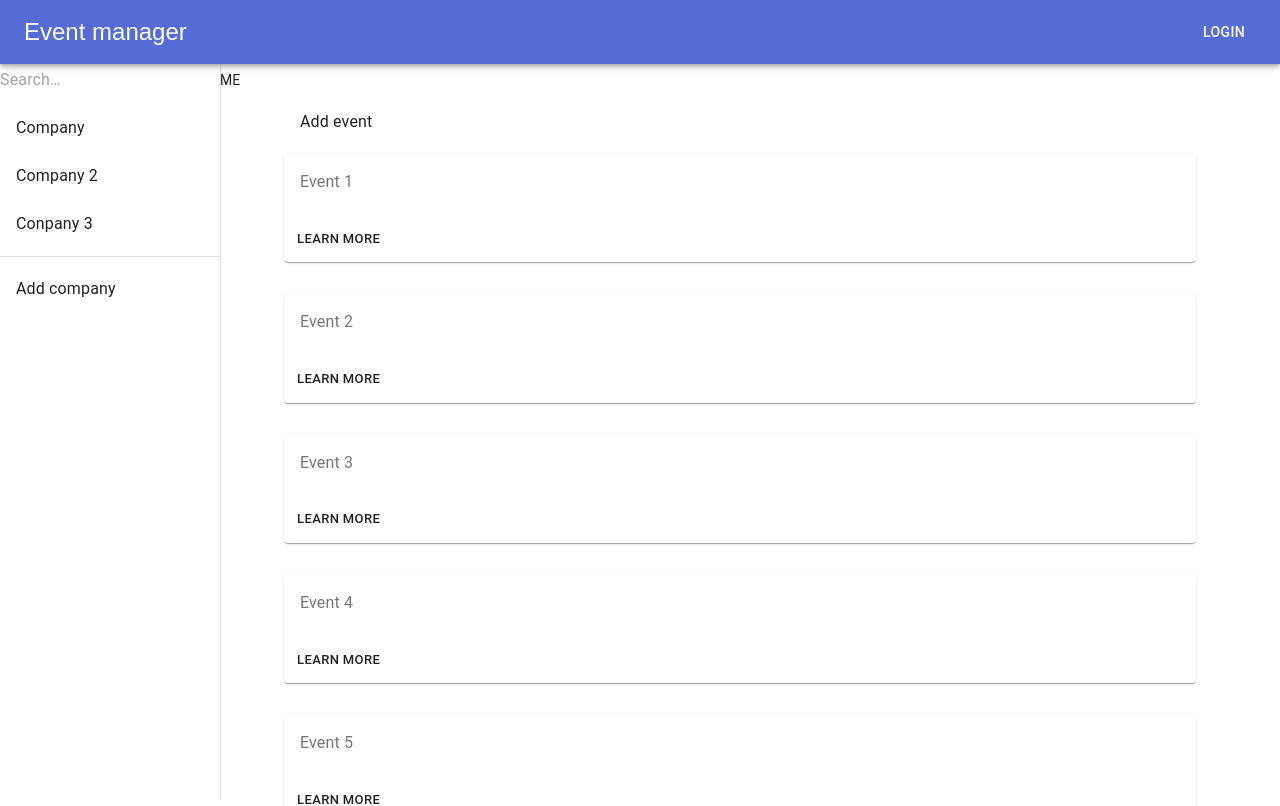
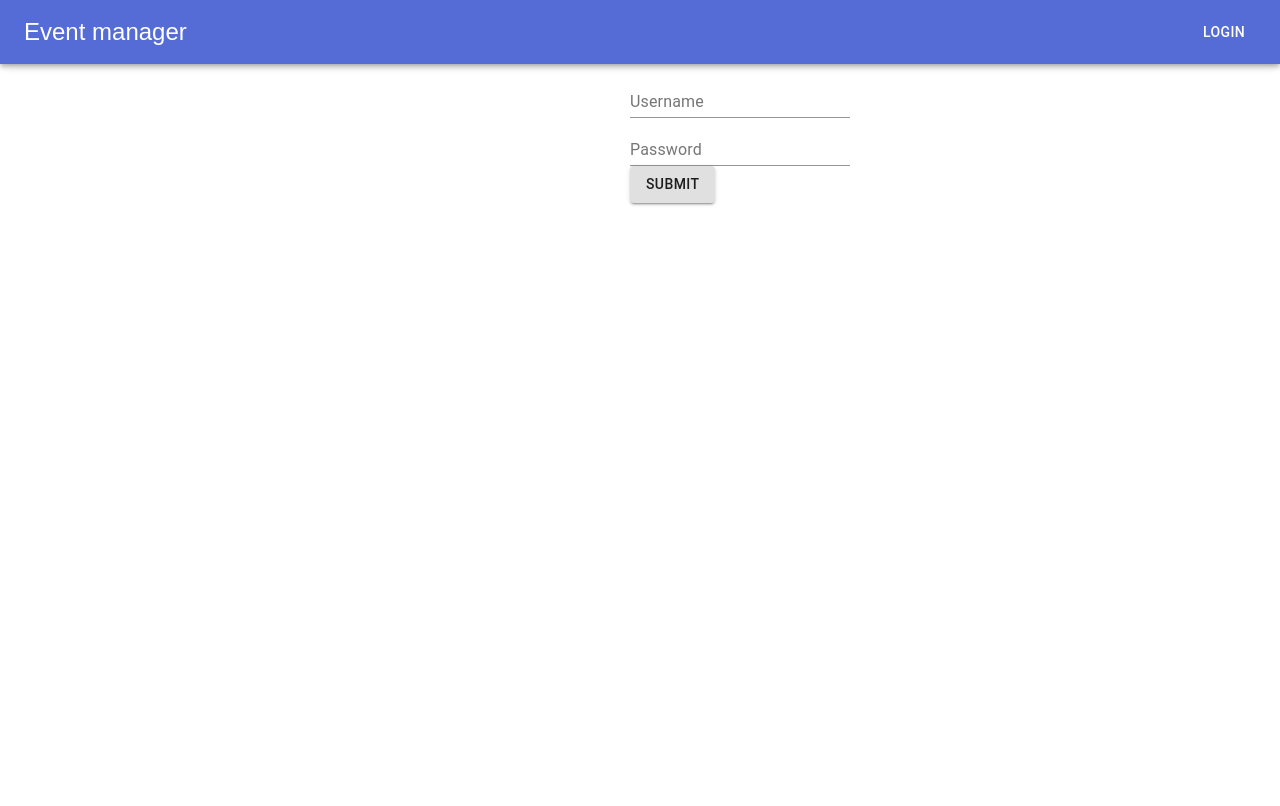
Before and after one commit to slavikyarkin/EventManager, a React (Create React App) app: page /login in a window 1280 px wide. Shown: the top 806 px of the page. Built offline with nearby package versions, Linux system fonts and the light colour scheme; what typesafe-actions would draw is missing.

Commit message:
Add Login

```diff
--- a/src/App.tsx
+++ b/src/App.tsx
@@ -1,46 +1,26 @@
-import React from 'react';
+import React, { useState } from 'react';
 import "./app.scss"
 
-import { createStore, applyMiddleware } from 'redux';
-import createSagaMiddleware from 'redux-saga';
 import { BrowserRouter as Router, Switch, Route } from "react-router-dom";
-import { Provider } from 'react-redux';
-import { composeWithDevTools } from "redux-devtools-extension";
-
-
-import { companySaga } from './Company/CompanySaga';
 import CompanyContainer from './Company/CompanyContainer';
-
-import { rootReducer } from './rootReducer';
 
 import { TopNavigationComponent } from './Shared/TopNavigation/TopNavigationComponent';
 import LeftSidebarComponent from './Shared/LeftSidebar/LeftSidebarComponent';
 import { MainBodyComponent } from './Shared/MainBody/MainBodyComponent';
 import EventContainer from './Event/EventContainer';
 import { CompanyCreate } from './Company/CompanyCreateContainer';
-
-
-
-
-const sagaMiddleware = createSagaMiddleware()
-
-const store = createStore(
-  rootReducer,
-  composeWithDevTools(applyMiddleware(sagaMiddleware))
-)
-
-sagaMiddleware.run(companySaga);
+import Login from './Shared/Login/LoginComponent';
 
 function App() {
+
   return (
-    <Provider store={store}>
     <div className={"main-container"}>
       <Router>
         <TopNavigationComponent />
-          <LeftSidebarComponent />
         <Switch>
           <Route path="/events">
             <div>EVENTS</div>
+            <LeftSidebarComponent />
           </Route>
           <Route path="/event/new">
             <div>Create new event</div>
@@ -50,18 +30,21 @@ function App() {
           </Route>
           <Route path="/company/new">
             <CompanyCreate />
+            <LeftSidebarComponent />
           </Route>
           <Route path="/company/:companyId" component={CompanyContainer} >
             <MainBodyComponent />
+            <LeftSidebarComponent />
+          </Route>
+          <Route path="/login">
+            <Login />
           </Route>
           <Route path="/">
             <div>HOME</div>
-              <MainBodyComponent />
           </Route>
         </Switch>
       </Router>
     </div>
-    </Provider>
   );
 }
 
--- /dev/null
+++ b/src/Shared/Login/Login.scss
@@ -0,0 +1,5 @@
+.login-wrapper {
+    display: flex;
+    flex-direction: column;
+    align-items: center;
+}
--- /dev/null
+++ b/src/Shared/Login/LoginComponent.tsx
@@ -0,0 +1,24 @@
+import React from 'react';
+import { Button, TextField } from '@material-ui/core';
+import './Login.scss';
+
+export default function Login() {
+    return (
+        <div className="login-wrapper">
+            <form>
+                <div>
+                    <TextField id="standard-basic" label="Username" />
+                </div>
+                <div>
+                    <TextField id="standard-password-input"
+                        label="Password"
+                        type="password"
+                        autoComplete="current-password" />
+                </div>
+                <div>
+                    <Button variant="contained">Submit</Button>
+                </div>
+            </form>
+        </div>
+    )
+}
--- a/src/Shared/TopNavigation/TopNavigationComponent.tsx
+++ b/src/Shared/TopNavigation/TopNavigationComponent.tsx
@@ -41,7 +41,7 @@ export function TopNavigationComponent() {
         </IconButton>
         <Typography variant="h6" color="inherit" className={classes.grow}>
         </Typography>
-           <Button color="inherit"> Login </Button>
+           <Button color="inherit" onClick={()=>history.push('/login')}> Login </Button>
        </Toolbar>
     </AppBar>
   )
--- a/src/index.tsx
+++ b/src/index.tsx
@@ -1,24 +1,34 @@
-// import React from 'react';
+import React from 'react';
 import ReactDOM from 'react-dom';
 import CssBaseline from '@material-ui/core/CssBaseline';
 import { ThemeProvider } from '@material-ui/core/styles';
 import theme from './theme';
-// import './index.css';
 import App from './App';
 import reportWebVitals from './reportWebVitals';
+import { createStore, applyMiddleware } from 'redux';
+import createSagaMiddleware from 'redux-saga';
+import { composeWithDevTools } from "redux-devtools-extension";
+import { rootReducer } from './rootReducer';
+import { companySaga } from './Company/CompanySaga';
+import { Provider } from 'react-redux';
 
-// ReactDOM.render(
-//   <React.StrictMode>
-//     <App />
-//   </React.StrictMode>,
-//   document.getElementById('root')
-// );
+
+
+const sagaMiddleware = createSagaMiddleware()
+
+const store = createStore(
+  rootReducer,
+  composeWithDevTools(applyMiddleware(sagaMiddleware))
+)
+
+sagaMiddleware.run(companySaga);
 
 ReactDOM.render(
   <ThemeProvider theme={theme}>
-    {/* CssBaseline kickstart an elegant, consistent, and simple baseline to build upon. */}
     <CssBaseline />
-    <App />
+    <Provider store={store}>
+      <App />
+    </Provider>
   </ThemeProvider>,
   document.querySelector('#root'),
 );
```
Lines whose indentation alone changed are shown as unchanged.
